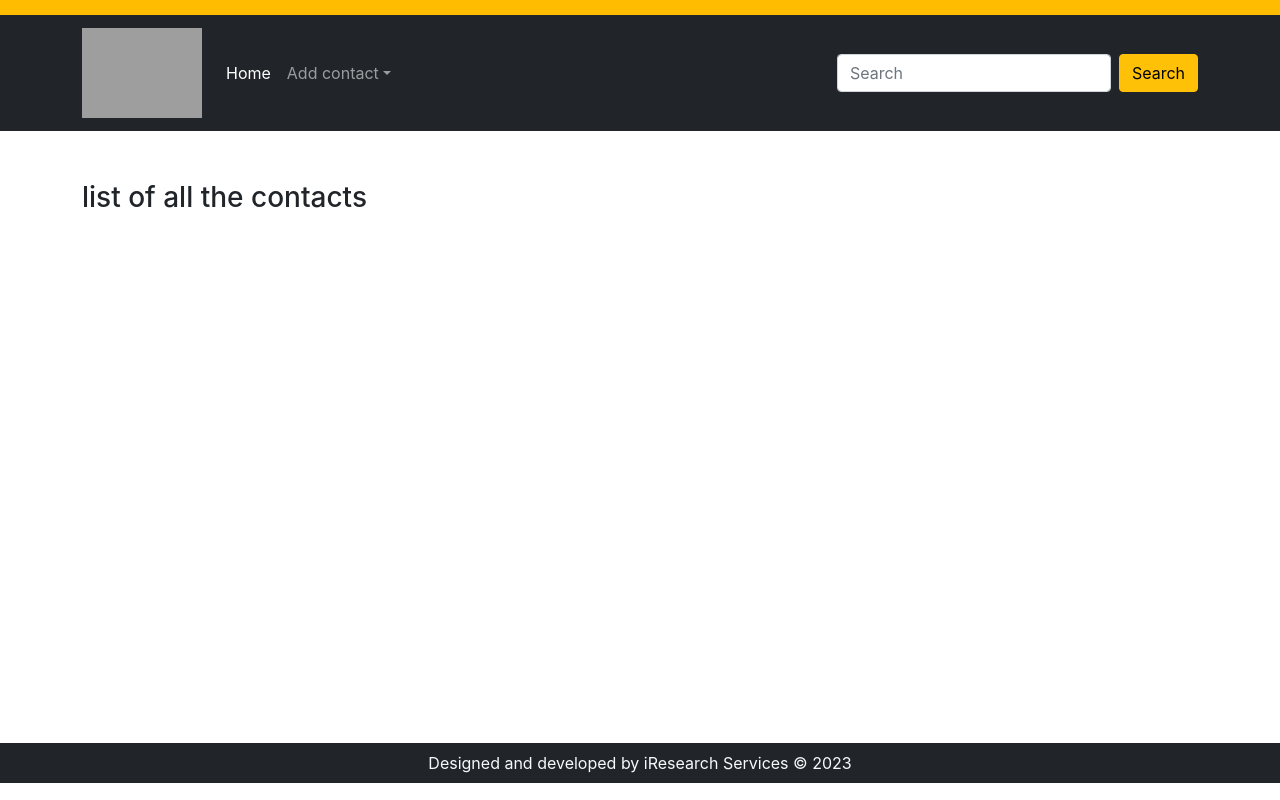
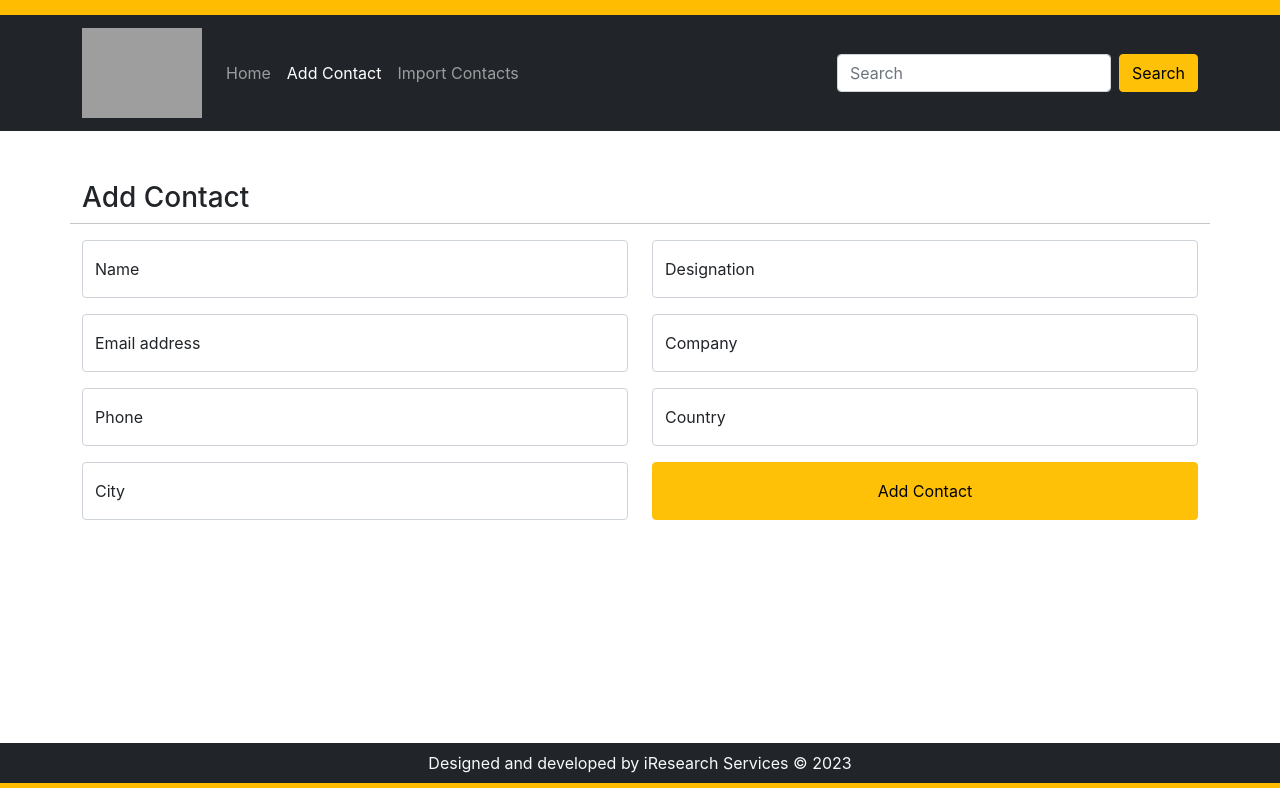
Before and after one commit to kaleem7832/Contacts, a React (Create React App) app in the folder contacts/: page /add in a window 1280 px wide. Built offline with nearby package versions, Linux system fonts and the light colour scheme; grey boxes are pictures that could not be loaded.

Commit message:
Add contact complete

```diff
--- a/contacts/package.json
+++ b/contacts/package.json
@@ -8,6 +8,8 @@
     "@testing-library/user-event": "^13.5.0",
     "react": "^18.2.0",
     "react-dom": "^18.2.0",
+    "react-router": "^6.6.2",
+    "react-router-dom": "^6.6.2",
     "react-scripts": "5.0.1",
     "web-vitals": "^2.1.4"
   },
--- a/contacts/src/App.css
+++ b/contacts/src/App.css
@@ -10,3 +10,6 @@
     margin:50px 0;
     min-height: 64vh;
 }
+footer{
+    border-bottom: 5px solid #ffbc00;
+}
--- a/contacts/src/App.js
+++ b/contacts/src/App.js
@@ -1,13 +1,12 @@
 import "./App.css";
 
-import Header from "./components/Header";
+import Navbar from "./components/Navbar";
 import Body from "./components/Body";
 import Footer from "./components/Footer";
 
 function App() {
   return (
     <div className="App">
-      <Header />
       <Body />
       <Footer />
     </div>
--- a/contacts/src/components/Body.js
+++ b/contacts/src/components/Body.js
@@ -1,10 +1,27 @@
+import AddContact from "./add-contact";
+import AllContacts from "./all-contacts";
+import ImportContacts from "./import-contacts";
+import { BrowserRouter as Router, Routes, Route } from "react-router-dom";
+import Header from "./Header";
+
 const Body = () => {
   return (
-    <div className="body">
-      <div className="container">
-        <h3>list of all the contacts</h3>
+    <Router>
+      <Header />
+      <div className="body">
+        <div className="container">
+          <div>
+            <Routes>
+              <Route exact path="/" element={<AllContacts />} />
+
+              <Route path="/add" element={<AddContact />} />
+
+              <Route path="/import" element={<ImportContacts />} />
+            </Routes>
+          </div>
+        </div>
       </div>
-    </div>
+    </Router>
   );
 };
 
--- a/contacts/src/components/Navbar.js
+++ b/contacts/src/components/Navbar.js
@@ -1,8 +1,10 @@
+import { Outlet, NavLink } from "react-router-dom";
+
 const Navbar = () => {
   return (
     <nav className="navbar navbar-expand-lg navbar-dark bg-dark">
       <div className="container">
-        <a className="navbar-brand" href="#">
+        <a className="navbar-brand">
           <img
             src="https://www.iresearchservices.com/wp-content/themes/iResearch/img/iresearchLogoLight.svg"
             width="120px"
@@ -22,37 +24,20 @@ const Navbar = () => {
         <div className="collapse navbar-collapse" id="navbarSupportedContent">
           <ul className="navbar-nav me-auto mb-2 mb-lg-0">
             <li className="nav-item">
-              <a className="nav-link active" aria-current="page" href="#">
+              <NavLink to="/" className="nav-link">
                 Home
-              </a>
+              </NavLink>
             </li>
 
-            <li className="nav-item dropdown">
-              <a
-                className="nav-link dropdown-toggle"
-                href="#"
-                id="navbarDropdown"
-                role="button"
-                data-bs-toggle="dropdown"
-                aria-expanded="false"
-              >
-                Add contact
-              </a>
-              <ul className="dropdown-menu" aria-labelledby="navbarDropdown">
-                <li>
-                  <a className="dropdown-item" href="#">
-                    Add Contact
-                  </a>
-                </li>
-                <li>
-                  <hr className="dropdown-divider" />
-                </li>
-                <li>
-                  <a className="dropdown-item" href="#">
-                    Import Contacts
-                  </a>
-                </li>
-              </ul>
+            <li className="nav-item">
+              <NavLink to="/add" className="nav-link">
+                Add Contact
+              </NavLink>
+            </li>
+            <li className="nav-item">
+              <NavLink to="/import" className="nav-link">
+                Import Contacts
+              </NavLink>
             </li>
           </ul>
           <form className="d-flex">
--- a/contacts/src/components/add-contact.js
+++ b/contacts/src/components/add-contact.js
@@ -1,5 +1,134 @@
+import { useState } from "react";
+
+import { useHistory } from "react-router-dom";
+
+import axios from "axios";
+
 const AddContact = () => {
-  return <h3>You can create a contact here</h3>;
+  const [name, setName] = useState("");
+  const [email, setEmail] = useState("");
+  const [phone, setPhone] = useState("");
+  const [country, setCountry] = useState("");
+  const [company, setCompany] = useState("");
+  const [city, setCity] = useState("");
+  const [designation, setDesignation] = useState("");
+
+  const onSubmit = (e) => {
+    e.preventDefault();
+    console.log({ name });
+    axios
+      .post("http://localhost:4001/login", {
+        name,
+        email,
+        phone,
+        country,
+        company,
+        designation,
+        city,
+      })
+      .then((response) => {})
+      .catch(function (error) {
+        console.log("error", error);
+      });
+  };
+
+  return (
+    <form onSubmit={onSubmit}>
+      <div className="row">
+        <h3>Add Contact</h3>
+        <hr />
+
+        <div className="col-md-6">
+          <div className="form-floating mb-3 ">
+            <input
+              type="text"
+              className="form-control"
+              id="name"
+              placeholder="Name"
+              value={name}
+              onChange={(e) => setName(e.target.value)}
+            />
+            <label htmlFor="name">Name</label>
+          </div>
+          <div className="form-floating mb-3 ">
+            <input
+              type="email"
+              className="form-control"
+              id="email"
+              placeholder="name@example.com"
+              value={email}
+              onChange={(e) => setEmail(e.target.value)}
+            />
+            <label htmlFor="email">Email address</label>
+          </div>
+          <div className="form-floating mb-3">
+            <input
+              type="text"
+              className="form-control"
+              id="phone"
+              placeholder="Phone"
+              value={phone}
+              onChange={(e) => setPhone(e.target.value)}
+            />
+            <label htmlFor="phone">Phone</label>
+          </div>
+          <div className="form-floating mb-3">
+            <input
+              type="text"
+              className="form-control"
+              id="city"
+              placeholder="City"
+              value={city}
+              onChange={(e) => setCity(e.target.value)}
+            />
+            <label htmlFor="city">City</label>
+          </div>
+        </div>
+        <div className="col-md-6">
+          <div className="form-floating mb-3">
+            <input
+              type="text"
+              className="form-control"
+              id="designation"
+              placeholder="Designation"
+              value={designation}
+              onChange={(e) => setDesignation(e.target.value)}
+            />
+            <label htmlFor="designation">Designation</label>
+          </div>
+          <div className="form-floating mb-3">
+            <input
+              type="text"
+              className="form-control"
+              id="company"
+              placeholder="Company"
+              value={company}
+              onChange={(e) => setCompany(e.target.value)}
+            />
+            <label htmlFor="company">Company</label>
+          </div>
+          <div className="form-floating mb-3">
+            <input
+              type="text"
+              className="form-control"
+              id="country"
+              placeholder="Country"
+              value={country}
+              onChange={(e) => setCountry(e.target.value)}
+            />
+            <label htmlFor="country">Country</label>
+          </div>
+          <div className="form-floating mb-3">
+            <input
+              type="submit"
+              className="btn btn-warning w-100 p-3"
+              value={"Add Contact"}
+            />
+          </div>
+        </div>
+      </div>
+    </form>
+  );
 };
 
 export default AddContact;
--- a/contacts/src/components/import-contacts.js
+++ b/contacts/src/components/import-contacts.js
@@ -1,4 +1,17 @@
 const ImportContacts = () => {
-  return <h3>You can bulk upload contacts with an excel or CSV file</h3>;
+  return (
+    <div>
+      <h3>You can bulk upload contacts with an excel or CSV file</h3>
+      <p>
+        Bulk importing data is a process of loading large amounts of data into a
+        database in a single operation. It is usually used to rapidly transfer
+        large amounts of data from one system to another, or to quickly populate
+        a database with data. Bulk import is commonly used by businesses, who
+        need to quickly and efficiently move data from one system to another.
+        Bulk import can also be used to quickly populate a database with data
+        from a variety of sources, such as flat files, CSV files, and more.
+      </p>
+    </div>
+  );
 };
 export default ImportContacts;
--- a/package.json
+++ b/package.json
@@ -1,5 +1,6 @@
 {
   "dependencies": {
+    "axios": "^1.2.2",
     "create-react-app": "^5.0.1"
   }
 }
```
Also changed, not shown: 2 other files (tests, documents, lock files or other folders).
